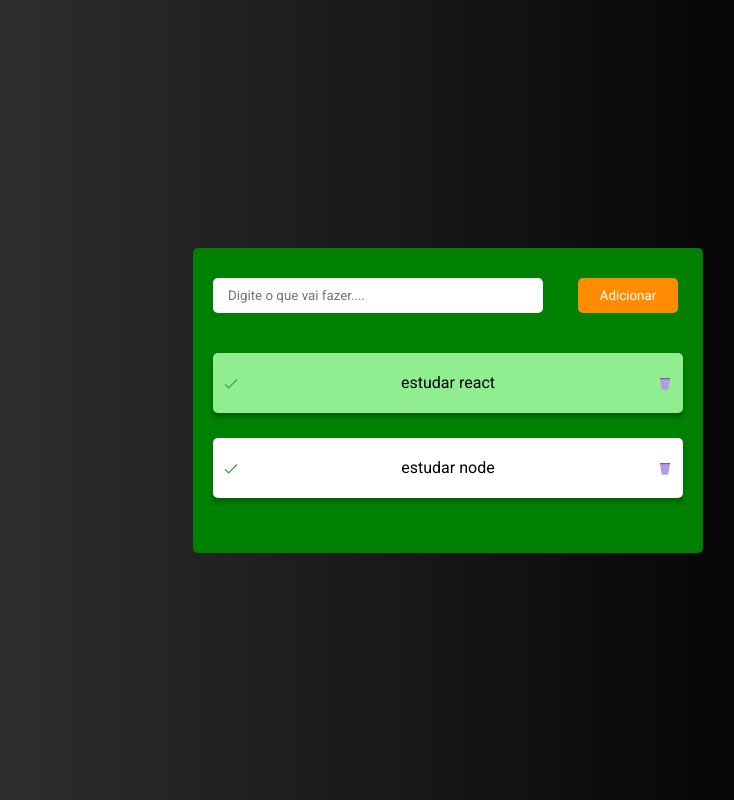
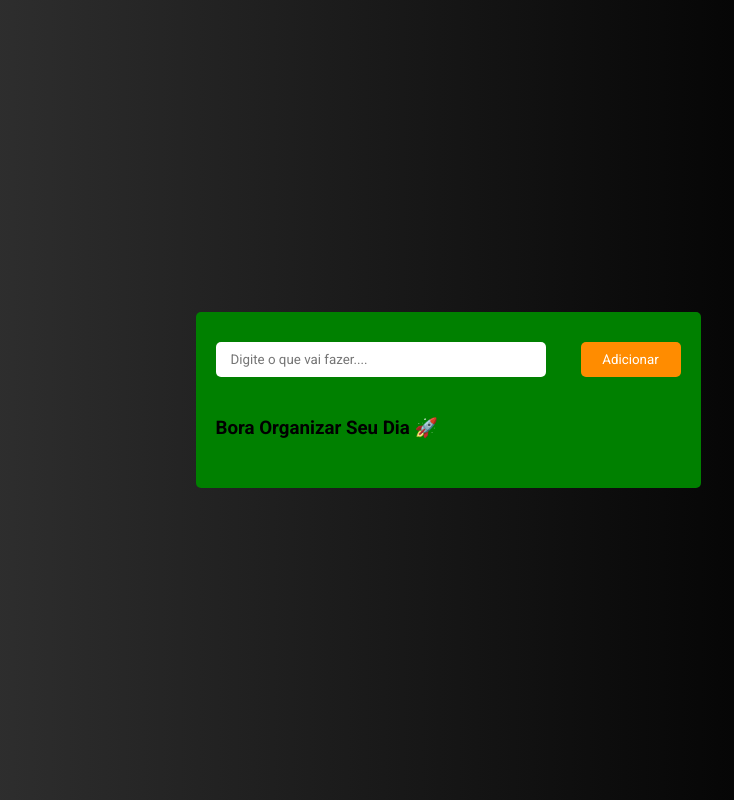
Before and after one commit to Eduardo220898/my-first-project-react, a React (Vite) app: page / in a window 1280 px wide. Shown: the whole page, without its empty margins (192-926 px from the left). Built offline with nearby package versions, Linux system fonts and the light colour scheme.

Commit message:
final-project

```diff
--- a/src/App.jsx
+++ b/src/App.jsx
@@ -7,7 +7,7 @@ import { Container, ToDoList, Input, Button, ListItem, CheckIcon, DeleteIcon } f
 
 function App() {
 
-  const [list, setList] = useState([{ id: uuidv4(), task: 'estudar react', finished: true }, { id: uuidv4(), task: 'estudar node' }]);
+  const [list, setList] = useState([]);
   const [imputTask, setImputTask] = useState('');
 
 
@@ -17,7 +17,9 @@ function App() {
   }
 
   function clickBotao() {
-    setList([...list, { id: uuidv4(), task: imputTask, finished: false }])
+    if (imputTask){
+       setList([...list, { id: uuidv4(), task: imputTask, finished: false }])
+    }
 
   }
 
--- a/src/styles.js
+++ b/src/styles.js
@@ -49,6 +49,12 @@ color: white;
 cursor: pointer;
 width: 100px;
 
+&:hover{
+    opacity:0.8;
+}
+&:active{
+    opacity:0.6;
+}
 
 `
 export const ListItem = styled.div`
```
